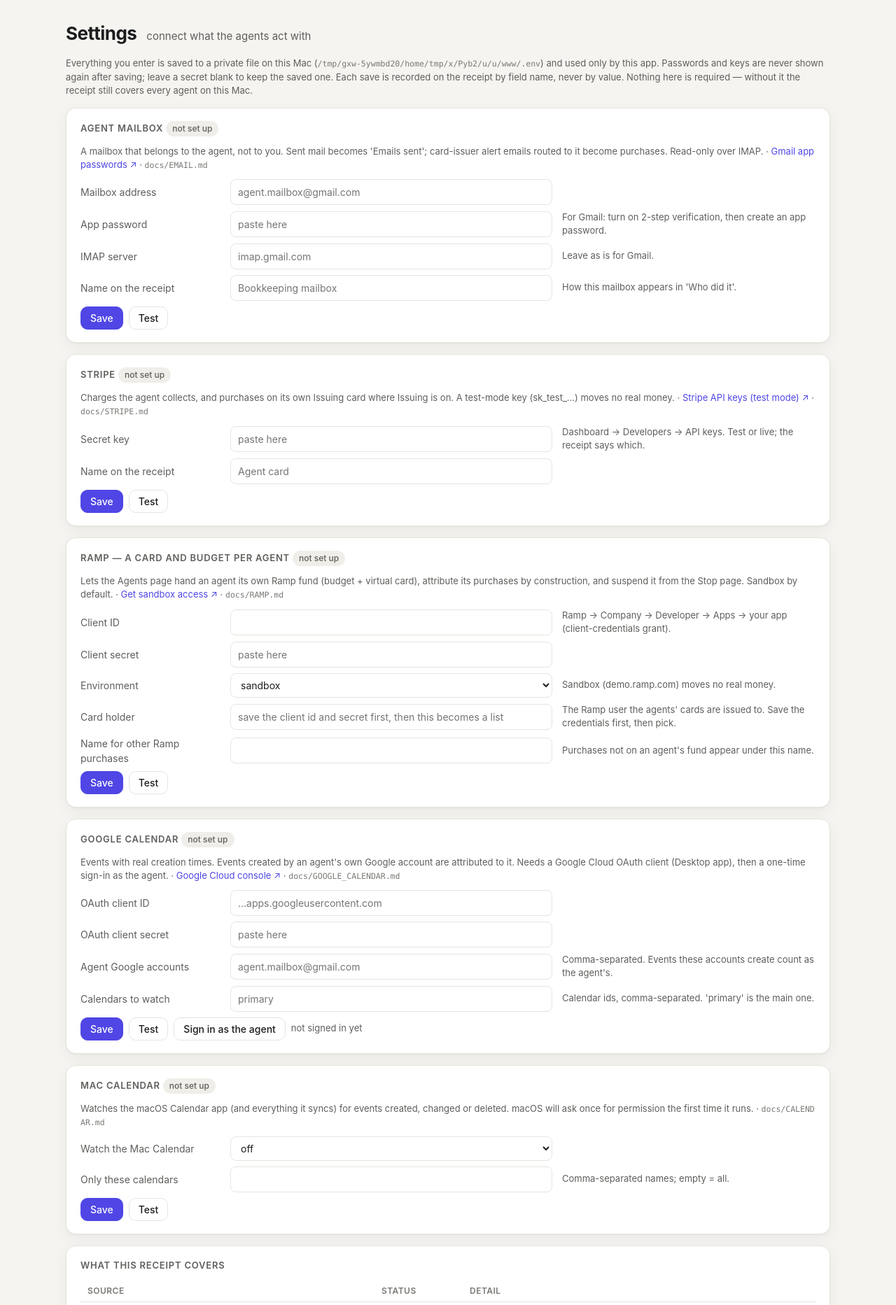
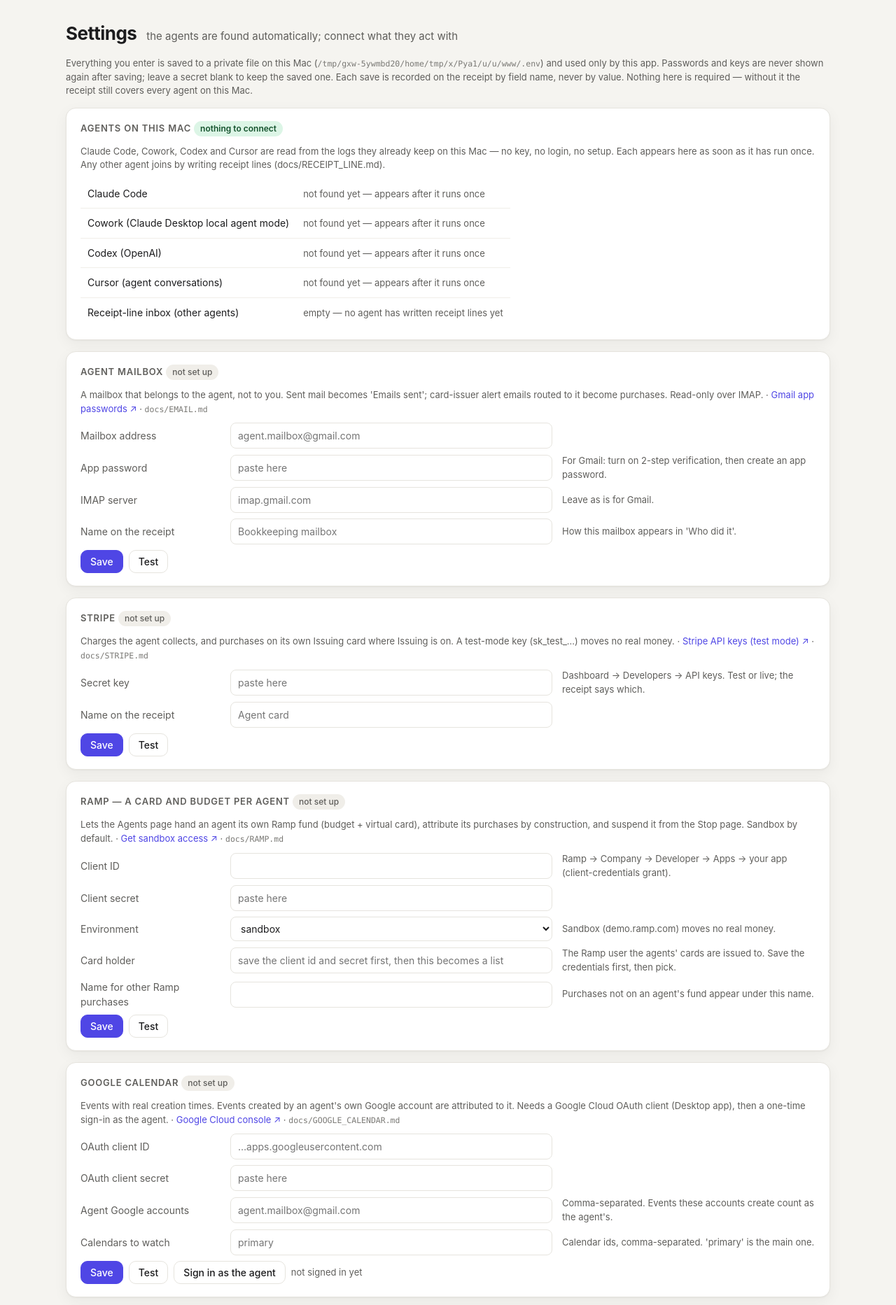
Before and after one commit to pseudomascot/agent-receipt, a Flask app: page /settings in a window 1280 px wide. Shown: the part 58-1923 px from the top of the page at 70% size. Run offline with Flask 3, Linux system fonts and the light colour scheme; data that the repository does not hold is empty.

Commit message:
Settings: say plainly that local agents need nothing connected
Co-Authored-By: Claude Fable 5.1 <noreply@anthropic.com>

```diff
--- a/src/statement.py
+++ b/src/statement.py
@@ -272,7 +272,9 @@ def create_app(db_path: Path = DB_PATH, summaries_dir: Path = SUMMARIES_DIR) ->
     @app.route("/settings")
     def settings_view():
         data = settings_page.view()
+        agents_here = machine_status(db_path)["sources"]
         return render_template("settings.html", coverage_notes=coverage_notes(), integrity=None, nav="settings",
+                               agents_here=agents_here,
                                message=request.args.get("msg"), ok=request.args.get("ok") == "1",
                                ramp_users=settings_page.ramp_user_choices() if request.args.get("users") != "0" else [], **data)
 
--- a/src/templates/settings.html
+++ b/src/templates/settings.html
@@ -1,7 +1,7 @@
 {% extends "base.html" %}
 {% block title %}Agent Receipt — Settings{% endblock %}
 {% block body %}
-<div class="page-title"><h1>Settings</h1><span class="sub">connect what the agents act with</span></div>
+<div class="page-title"><h1>Settings</h1><span class="sub">the agents are found automatically; connect what they act with</span></div>
 
 {% if message %}
 <div class="card" style="padding:12px 16px; margin-bottom:16px; border-left:4px solid {{ 'var(--human-fg)' if ok else 'var(--bad-fg)' }}">
@@ -14,6 +14,20 @@
   Passwords and keys are never shown again after saving; leave a secret blank to keep the saved one.
   Each save is recorded on the receipt by field name, never by value. Nothing here is required — without it the receipt still covers every agent on this Mac.
 </div>
+
+<section class="card" data-section="settings-agents">
+<h2>Agents on this Mac <span class="pill covered" style="text-transform:none; letter-spacing:0">nothing to connect</span></h2>
+<div class="note" style="margin-bottom:10px">Claude Code, Cowork, Codex and Cursor are read from the logs they already keep on this Mac — no key, no login, no setup.
+  Each appears here as soon as it has run once. Any other agent joins by writing receipt lines (docs/RECEIPT_LINE.md).</div>
+<table class="compact" style="min-width:520px">
+  {% for src in agents_here %}
+  <tr><td>{{ src.label }}</td>
+    <td>{% if src.files %}<span class="pill covered">found</span> <span class="note">{{ src.files }} transcript{{ '' if src.files == 1 else 's' }}, {{ src.mb }} MB, read automatically</span>
+      {% elif src.name == 'inbox' %}<span class="note">empty — no agent has written receipt lines yet</span>
+      {% else %}<span class="note">not found yet — appears after it runs once</span>{% endif %}</td></tr>
+  {% endfor %}
+</table>
+</section>
 
 {% for s in sections %}
 <section class="card" data-section="settings-{{ s.id }}">
```
Also changed, not shown: docs/SETTINGS.md (+4 -0 lines), tests/test_settings.py (+1 -0 lines).
